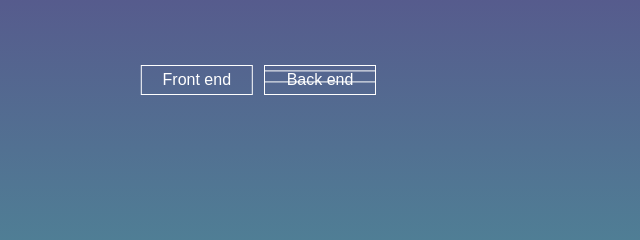
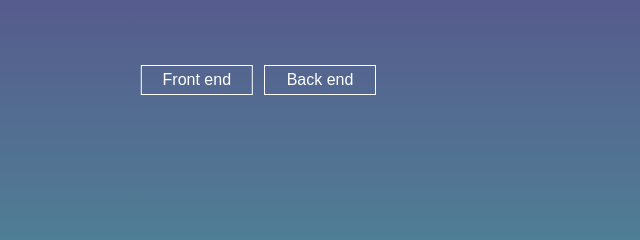
Before and after one commit to Diegosilvasinfo/site-de-cursos, a plain HTML site: page index.html in a window 1280 px wide. Shown: the part 326-566 px from the top of the page, 376-1016 px from the left. Drawn offline with Linux system fonts and the light colour scheme; a web font is replaced by a local one.

Commit message:
acertando o link do back end

```diff
--- a/index.html
+++ b/index.html
@@ -10,7 +10,7 @@
 </head>
 <body>
     <h1>Análise e desenvolvimento de sistemas</h1>
-    <div class="Front-End"><a href="Site-Html-Css/web/index.html" target="_self" rel="alt">Front end</div>
+    <div class="Front-End"><a href="Site-Html-Css/web/index.html" target="_self" rel="alt">Front end</a></div>
 
     <div class="Back-End"><a href="Site-Html-Css/back-end/index.html" target="_self" rel="alt">Back end</a></div>
 </body>
```
